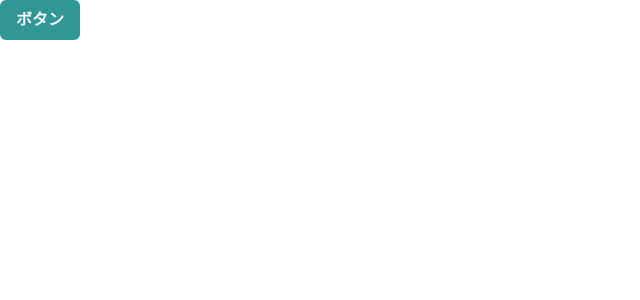
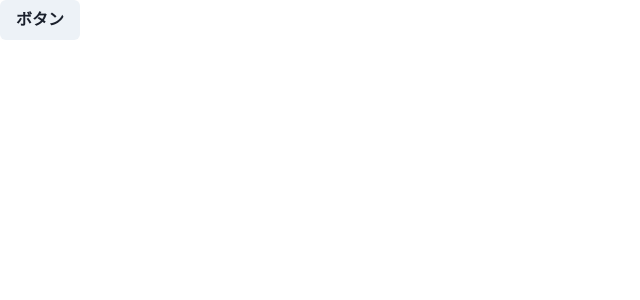
Before and after one commit to sohei-fujita/chakra-react-typescript, a React (Create React App) app: page / in a window 1280 px wide. Shown: the top 300 px of the page, without its empty margins (0-640 px from the left). Built offline with nearby package versions, Linux system fonts and the light colour scheme.

Commit message:
initial commit

```diff
--- a/src/App.tsx
+++ b/src/App.tsx
@@ -6,7 +6,7 @@ import { Button, ChakraProvider } from '@chakra-ui/react';
 function App() {
   return (
     <ChakraProvider>
-       <Button colorScheme='teal'>ボタン</Button>
+       <Button>ボタン</Button>
     </ChakraProvider>
   );
 }
```
